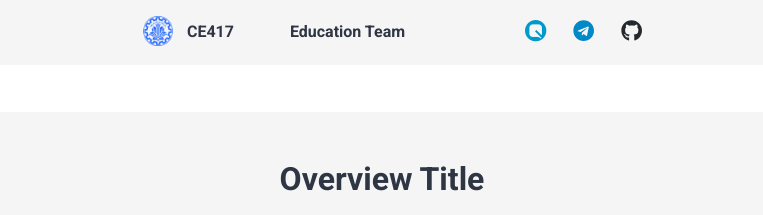
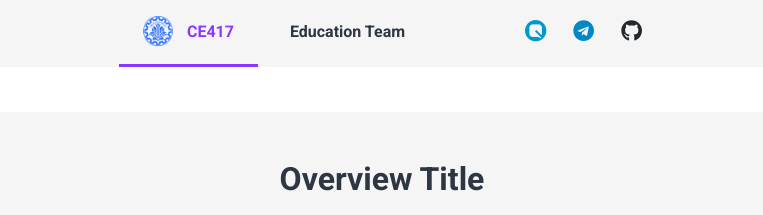
Before and after one commit to SUT-AI/SUT-AI.github.io, a Jekyll site: the page built from index.html, in a window 1280 px wide. Shown: the part 416-631 px from the top of the page, without its empty margins (258-1021 px from the left). Built offline with Jekyll 4.4.1, drawn with Linux system fonts in a browser that asks for light colours; some web fonts are replaced; comment, search, counter and statistics services are not loaded.

Commit message:
navbar colors fixed

```diff
--- a/_includes/navbar.html
+++ b/_includes/navbar.html
@@ -3,12 +3,12 @@
         <div class="container-fluid justify-content-center">
             <ul id="section-nav" class="section-nav nav list-inline">
                 <li class="nav-item">
-                    <a class="nav-link {% if page.title == 'Home' %} active {% endif %}" href="/">
+                    <a class="nav-link {% if page.title == 'Home' %} tab-btn {% endif %}" href="/">
                         <img src="/sharif1.png" class="sharif">
                         <span class="name">{{ site.title }}</span>
                     </a>
                 </li>
-                <li class="nav-item"><a class="nav-link {% if page.title == 'TAs' %} active {% endif %}"
+                <li class="nav-item"><a class="nav-link {% if page.title == 'TAs' %} tab-btn {% endif %}"
                         href="/team/">Education Team</a></li>
                 <li class="nav-item float-right">
                     <a href="{{ site.github_url }}" class="col-sm-1 nav-link float-right"><i class="fab fa-github fa-lg" style="color: #24292e;"></i></a>
--- a/assets/css/style.css
+++ b/assets/css/style.css
@@ -42,3 +42,12 @@
     font-size: inherit;
     color: rgb(240, 167, 59);
 }
+
+.tab-btn {
+    border-bottom: 3px solid #8b37ff !important;
+    color: #8b37ff !important;
+}
+
+.tab-btn:hover {
+    color: #2E3543 !important;
+}
```
